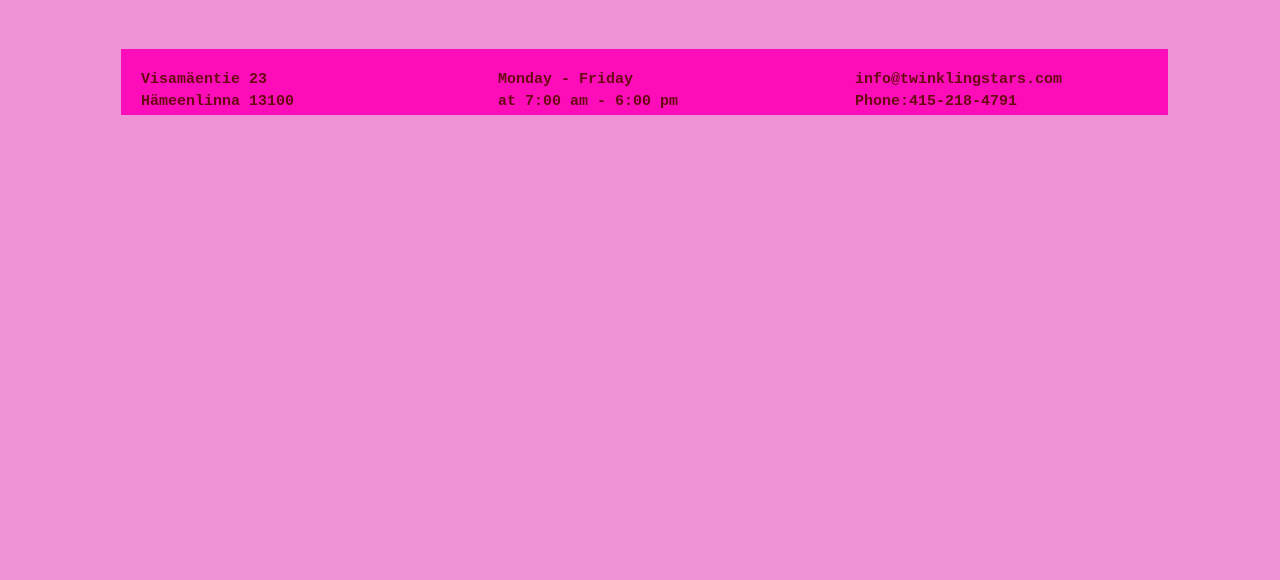
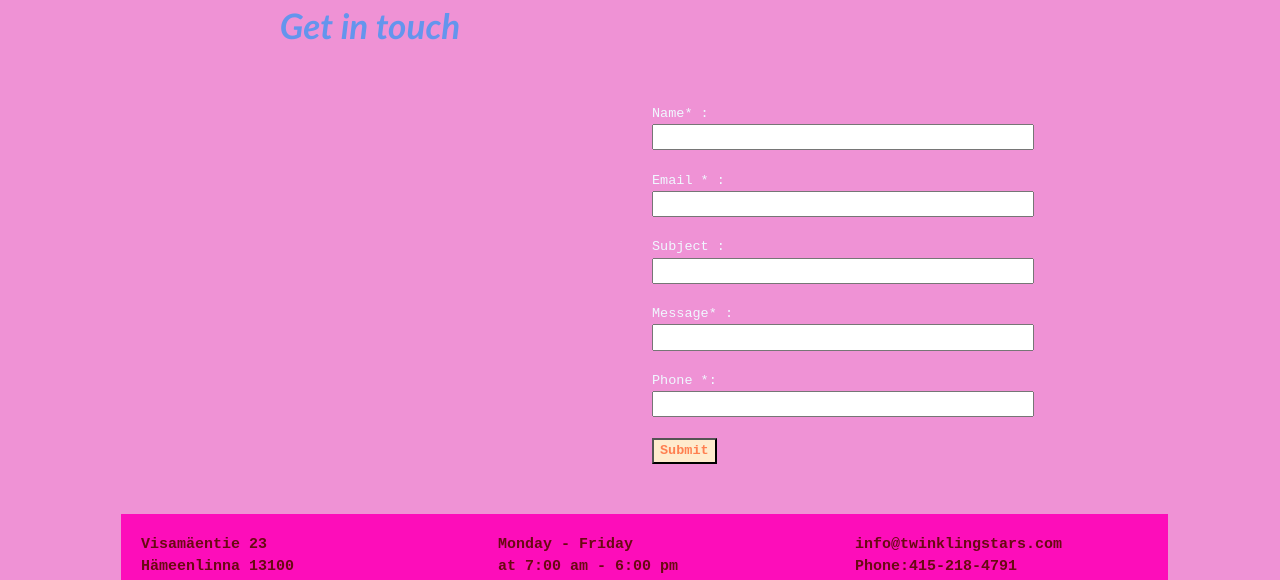
Before and after one commit to sonali22000/Kinda-Team18, a PHP site: page /contact.php in a window 1280 px wide. Shown: the part 751-1331 px from the top of the page. Before the commit the page ends 866 px from the top, so only its background shows below. Run offline with PHP 8.4, Linux system fonts and the light colour scheme; some libraries are stand-ins or nearby versions.

Commit message:
Adding foam

```diff
--- a/contact.php
+++ b/contact.php
@@ -31,4 +31,42 @@
           </div>
 
 
+<div class="row">
+    <div class="col-md-6" style="color: aliceblue; text-align: center; font-size:35px; color: cornflowerblue; font-weight: bold; font-style: italic;  font-family:'Trebuchet MS', 'Lucida Sans Unicode', 'Lucida Grande', 'Lucida Sans', Arial, sans-serif;">
+
+      <p1>Get in touch<br>
+        <br>
+    </p1>
+    </div>
+    <div class="col-md-6">
+        </div>
+    </div>
+
+<div class="row">
+    <div class="col-md-6" style="color: aliceblue; text-align: center; font-size: larger;">
+
+    </div>
+    <div class="col-md-6" style="color: aliceblue;">
+
+        <form action="/action_page.php">
+            <label for="name" >Name*      : </label>
+            <div><input type="text" id="name" name="name" size="45"><br><br></div>
+            <label for="email">Email *    : </label>
+            <div><input type="text" id="email" name="email" size="45"><br><br></div>
+            <label for="subject">Subject : </label>
+            <div><input type="text" id="subject" name="subject" size="45"><br><br></div>
+            <label for="lname">Message* : </label>
+            <div><input type="text" id="msg" name="msg" size="45"><br><br></div>
+            <label for="lname">Phone *: </label>
+            <div><input type="text" id="phone" name="phone" size="45"><br><br></div>
+
+            <input type="submit" value="Submit" style="color:coral; font-weight: bold; background-color: blanchedalmond;">
+          </form>
+
+
+        </div>
+    </div>
+
+
+
 <?php include "footer1.php" ?>
```
